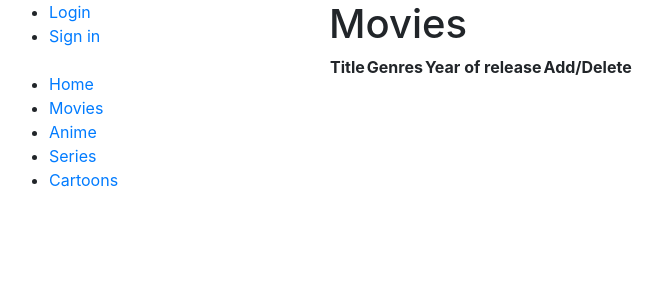
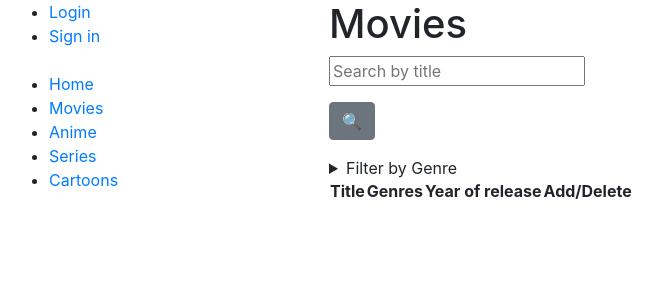
Before and after one commit to SuskyiVolodymyr/my-media-hub, a Django app: page /movies/ in a window 1280 px wide. Shown: the top 300 px of the page, without its empty margins (6-669 px from the left). Run offline with Django 5.2, Linux system fonts and the light colour scheme; data that the repository does not hold is empty.

Commit message:
add search for movies and user movies & filter for movies

```diff
--- a/media/forms.py
+++ b/media/forms.py
@@ -1,7 +1,7 @@
 from django import forms
 from django.contrib.auth.forms import UserCreationForm
 
-from media.models import UserMovieData, User
+from media.models import UserMovieData, User, Genre
 
 
 class UserMovieDataForm(forms.ModelForm):
@@ -14,3 +14,25 @@ class NewUserCreationForm(UserCreationForm):
     class Meta(UserCreationForm.Meta):
         model = User
         fields = ["username", "email", "password1", "password2"]
+
+
+class MovieSearchForm(forms.Form):
+    title = forms.CharField(
+        max_length=255,
+        required=False,
+        label="",
+        widget=forms.TextInput(
+            attrs={
+                "placeholder": "Search by title"
+            }
+        )
+    )
+
+
+class MovieFilterForm(forms.Form):
+    genres = forms.ModelMultipleChoiceField(
+        queryset=Genre.objects.all(),
+        widget=forms.CheckboxSelectMultiple,
+        required=False,
+        label=""
+    )
--- a/media/views.py
+++ b/media/views.py
@@ -7,8 +7,8 @@ from django.shortcuts import render, get_object_or_404
 from django.urls import reverse_lazy
 from django.views import generic
 
-from media.forms import UserMovieDataForm, NewUserCreationForm
-from media.models import Movie, Anime, Series, Cartoon, User, UserMovieData
+from media.forms import UserMovieDataForm, NewUserCreationForm, MovieSearchForm, MovieFilterForm
+from media.models import Movie, Anime, Series, Cartoon, User, UserMovieData, Genre
 
 
 @login_required
@@ -56,14 +56,54 @@ class UserMovieListView(generic.ListView, LoginRequiredMixin):
     paginate_by = 50
     template_name = "media/user_movie_list.html"
 
+    def get_context_data(self, *, object_list=None, **kwargs):
+        context = super().get_context_data(**kwargs)
+        title = self.request.GET.get("title", "")
+        context["search_form"] = MovieSearchForm(
+            initial={"title": title}
+        )
+        return context
+
     def get_queryset(self):
         user = User.objects.get(id=self.request.user.id)
-        return UserMovieData.objects.filter(user_id=user.id)
+        queryset = UserMovieData.objects.filter(user_id=user.id)
+        form = MovieSearchForm(self.request.GET)
+        if form.is_valid():
+            return queryset.filter(
+                movie__title__icontains=form.cleaned_data["title"]
+            )
+        return queryset
 
 
 class MovieListView(generic.ListView, LoginRequiredMixin):
     model = Movie
     paginate_by = 50
+
+    def get_context_data(self, *, object_list=None, **kwargs):
+        context = super().get_context_data(**kwargs)
+        search_form = MovieSearchForm(self.request.GET)
+        filter_form = MovieFilterForm(self.request.GET)
+        context["search_form"] = search_form
+        context["filter_form"] = filter_form
+        context["genres"] = Genre.objects.all()
+        context["selected_genres"] = self.request.GET.getlist("genres")
+        return context
+
+    def get_queryset(self):
+        queryset = Movie.objects.prefetch_related("genre")
+        search_form = MovieSearchForm(self.request.GET)
+        filter_form = MovieFilterForm(self.request.GET)
+        if search_form.is_valid():
+            title = search_form.cleaned_data.get("title", "")
+            if title:
+                queryset = queryset.filter(
+                    title__icontains=title
+                )
+        if filter_form.is_valid():
+            selected_genres = filter_form.cleaned_data.get("genres", [])
+            if selected_genres:
+                queryset = queryset.filter(genre__in=selected_genres).distinct()
+        return queryset
 
 
 class MovieDetailView(generic.DetailView, LoginRequiredMixin):
--- a/templates/media/movie_list.html
+++ b/templates/media/movie_list.html
@@ -1,6 +1,19 @@
 {% extends "base.html" %}
 {% block content %}
   <h1>Movies</h1>
+    <form method="get" action="">
+      {{ search_form.as_p }}
+      <input type="submit" value="🔍" class="btn btn-secondary">
+    </form>
+  <details>
+  <summary>Filter by Genre</summary>
+    <form method="get" action="">
+      <div style="column-count: 5">
+      {{ filter_form.as_p }}
+      </div>
+      <input type="submit" value="Filter">
+    </form>
+  </details>
   <table>
   <tr>
     <th>
--- a/templates/media/user_movie_list.html
+++ b/templates/media/user_movie_list.html
@@ -3,6 +3,10 @@
   <h1>Movies
     <a href="{% url 'media:movie-list' %}">Add new movies</a>
   </h1>
+  <form method="get" action="">
+    {{ search_form.as_p }}
+    <input type="submit" value="🔍" class="btn btn-secondary">
+  </form>
   <table>
     <tr>
       <th>
```
